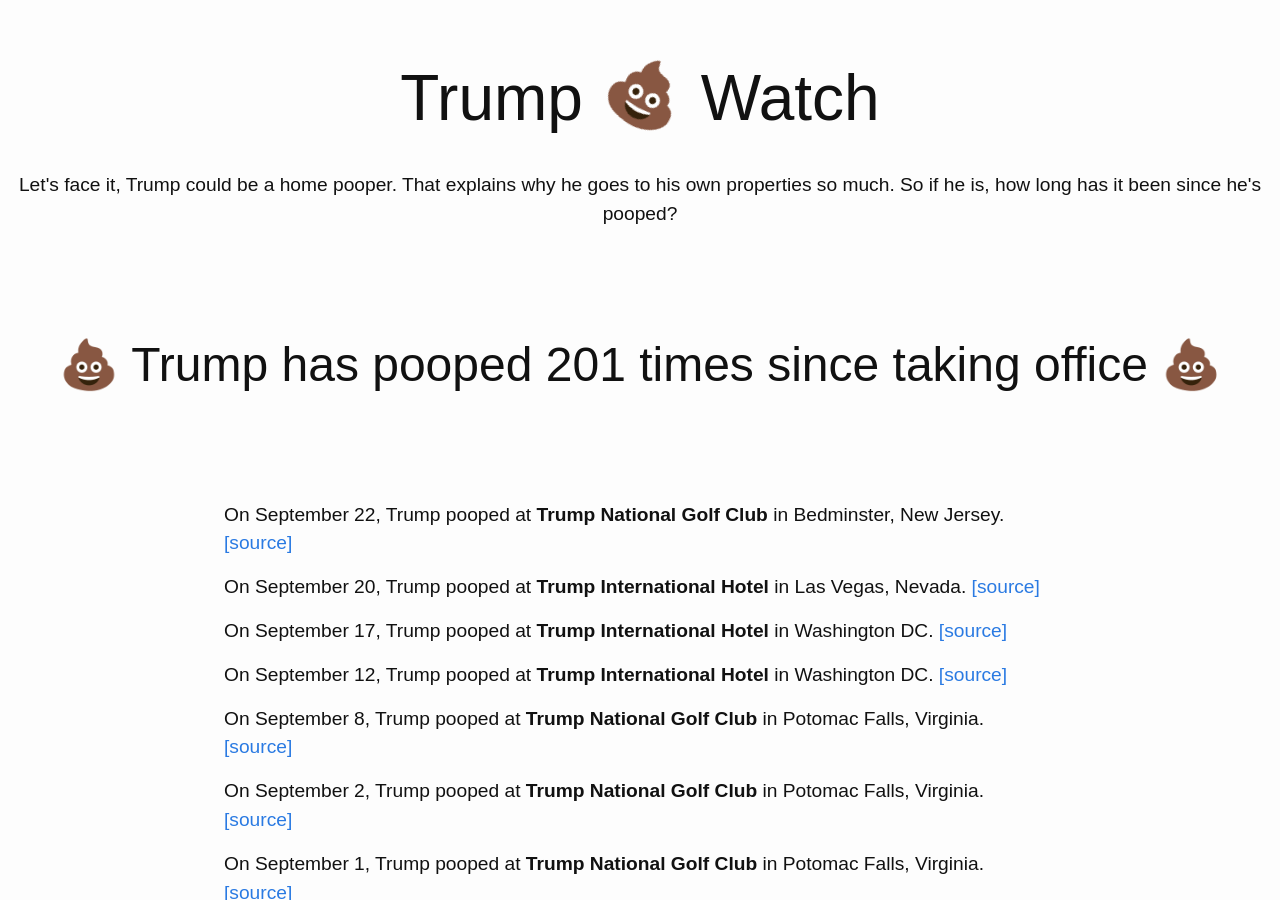
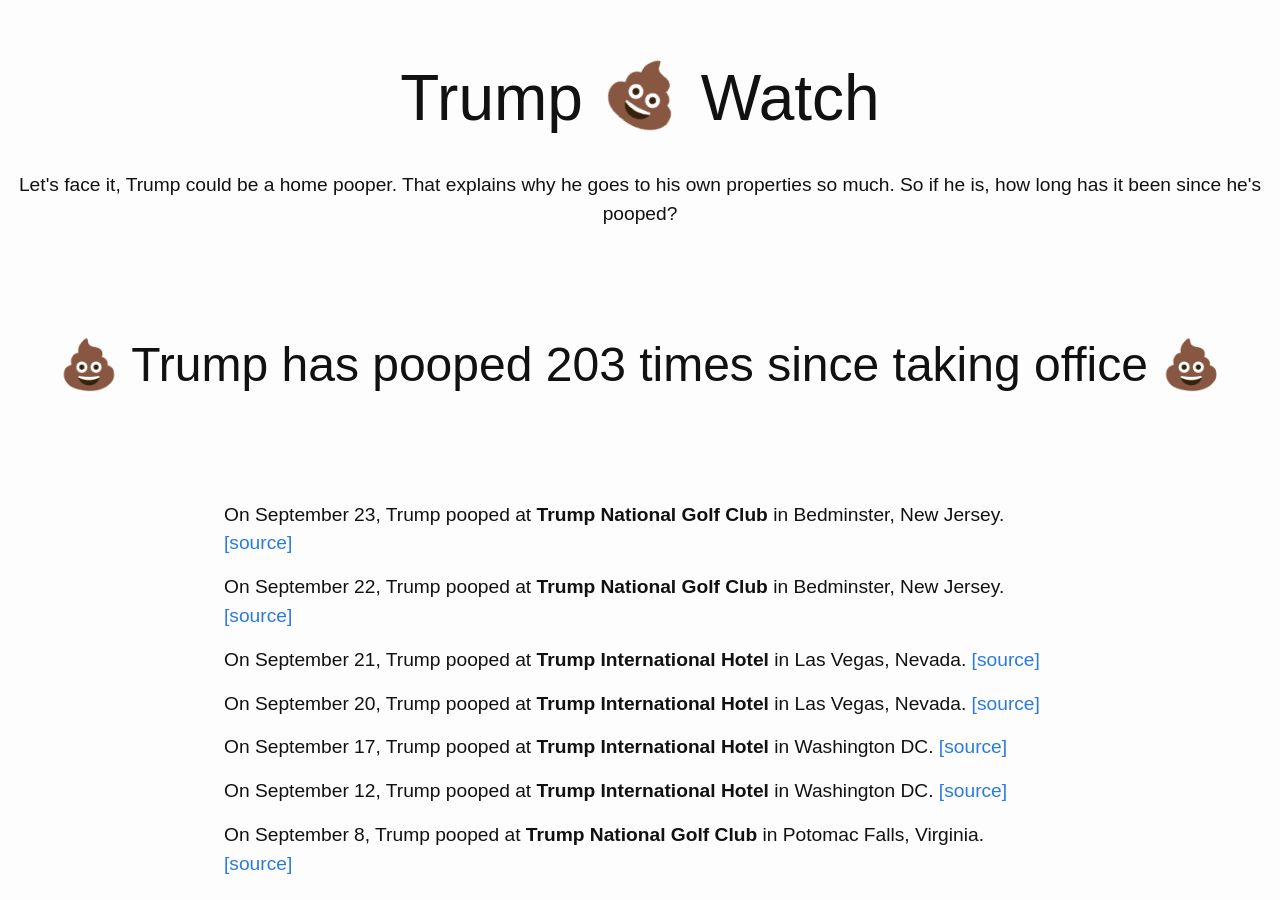
Before and after one commit to dansinker/trumppoopwatch.org, a Jekyll site: the page built from pooparchive.md, in a window 1280 px wide and 900 px high. Built offline with Jekyll 4.4.1, drawn with Linux system fonts in a browser that asks for light colours; nearby versions of some CDN libraries.

Commit message:
added another vegas and another jersey

```diff
--- a/_data/trumps.yml
+++ b/_data/trumps.yml
@@ -1,8 +1,16 @@
 poops:
+- location: Trump National Golf Club
+  city: Bedminster, New Jersey
+  date: 2018-09-23
+  link: https://www.nj.com/politics/index.ssf/2018/09/guess_whos_returning_to_jersey_next_week_hint_hes.html
 - location: Trump National Golf Club
   city: Bedminster, New Jersey
   date: 2018-09-22
   link: https://publicpool.kinja.com/subject-travel-pool-report-18-1829240868
+- location: Trump International Hotel
+  city: Las Vegas, Nevada
+  date: 2018-09-21
+  link: https://lasvegassun.com/news/2018/sep/21/trump-meets-with-supporters-visits-va-in-las-vegas/
 - location: Trump International Hotel
   city: Las Vegas, Nevada
   date: 2018-09-20
--- a/pooparchive.md
+++ b/pooparchive.md
@@ -3,6 +3,7 @@ layout: home
 ---
 <div id="archive">
 {% assign counter = 0 %}
+{% assign NJcount = 0 %}
 {% for poop in site.data.trumps.poops %}
  {% assign counter = counter | plus: 1  %}
 {% endfor %}
```
